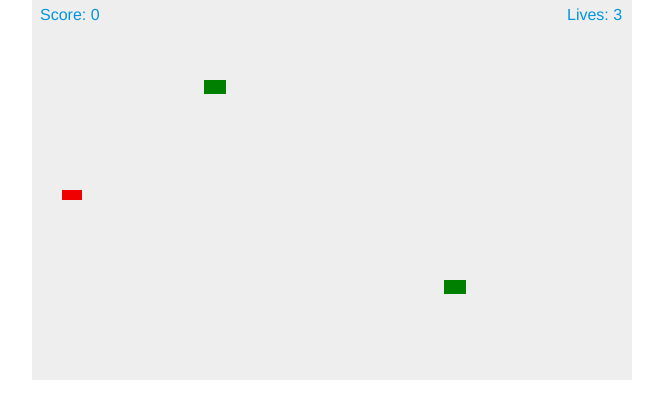
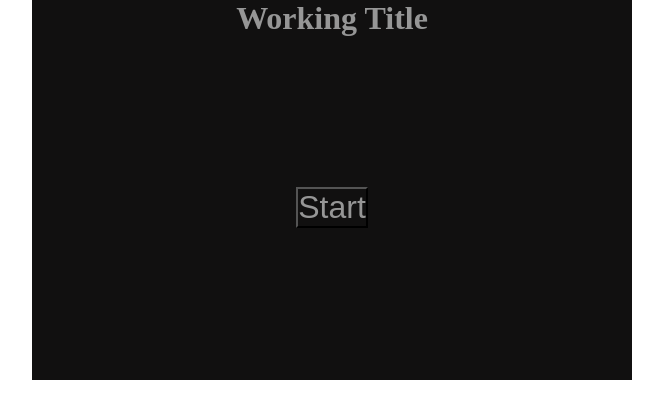
Before and after one commit to nrasku/JSGames, a plain HTML site: page spaceInvaders.html in a window 1280 px wide. Shown: the whole page, without its empty margins (308-971 px from the left). Drawn offline with Linux system fonts and the light colour scheme.

Commit message:
Start screen, explosion hue by entity colour and small improvements

```diff
--- a/ammo/basicMissile.js
+++ b/ammo/basicMissile.js
@@ -1,8 +1,8 @@
 const MISSILE_HEIGHT = 2;
 const MISSILE_WIDTH = 5;
-const MISSILE_SPEED = 3;
+const MISSILE_SPEED = 5;
 const MISSILE_COLOUR = "red";
-const MISSILE_FIRE_RATE = 50;
+const MISSILE_FIRE_RATE = 150;
 
 function BasicMissile(parameters){
     let params = Object.assign(parameters, {height: MISSILE_HEIGHT, width: MISSILE_WIDTH, speed: MISSILE_SPEED,
--- /dev/null
+++ b/css/main.css
@@ -0,0 +1,27 @@
+* { padding: 0; margin: 0; }
+
+canvas {
+    background: rgb(17, 16, 16);
+    display: none;
+    margin: 0 auto;
+}
+
+div#start-screen {
+    background: rgb(17, 16, 16);
+    display: block;
+    margin: auto;
+    height: 380px;
+    width: 600px;
+    text-align: center;
+}
+
+div#start-screen h1 {
+    color: rgb(150, 150, 150)
+}
+
+div#start-screen input {
+    color: rgb(150, 150, 150);
+    background-color: rgb(17, 16, 16);
+    margin: 150px;
+    font-size: xx-large;
+}
--- a/enemies/enemy.js
+++ b/enemies/enemy.js
@@ -11,6 +11,7 @@ function Enemy(parameters) {
 
     this.timing = parameters.timing;
     this.colour = parameters.colour || STANDARD_COLOUR;
+    this.hue = parameters.hue || 0;
     this.onField = true
 }
 
--- a/enemies/shootingEnemy.js
+++ b/enemies/shootingEnemy.js
@@ -3,9 +3,10 @@ const SHOOTING_WIDTH = 14;
 const SHOOTING_HEIGHT = 10;
 const SHOOTING_SPEED = 1;
 const SHOOTER_COLOUR = "#00478A";
+const SHOOTER_HUE = 240;
 
 function ShootingEnemy(parameters){
-    let params = Object.assign(parameters, {height: SHOOTING_HEIGHT, width: SHOOTING_WIDTH, speed: SHOOTING_SPEED, colour: SHOOTER_COLOUR})
+    let params = Object.assign(parameters, {height: SHOOTING_HEIGHT, width: SHOOTING_WIDTH, speed: SHOOTING_SPEED, colour: SHOOTER_COLOUR, hue: SHOOTER_HUE});
 
     Enemy.call(this, params);
 
--- a/enemies/standardEnemy.js
+++ b/enemies/standardEnemy.js
@@ -2,9 +2,10 @@ const STANDARD_TIMER = _.range(1, 21);
 const STANDARD_HEIGHT = 14;
 const STANDARD_WIDTH = 22;
 const STANDARD_SPEED = 2;
+const STANDARD_HUE = 120;
 
 function StandardEnemy(parameters){
-    let params = Object.assign(parameters, {height: STANDARD_HEIGHT, width: STANDARD_WIDTH, speed: STANDARD_SPEED})
+    let params = Object.assign(parameters, {height: STANDARD_HEIGHT, width: STANDARD_WIDTH, speed: STANDARD_SPEED, hue: STANDARD_HUE});
 
     Enemy.call(this, params);
 }
--- a/enemies/zigzagEnemy.js
+++ b/enemies/zigzagEnemy.js
@@ -5,9 +5,10 @@ const X_SPEED = 2;
 const Y_SPEED = 1;
 const VERTICAL_MOVEMENT = 40;
 const ZIG_ZAG_COLOUR = "purple"
+const ZIG_ZAG_HUE = 300;
 
 function ZigZagEnemy(parameters){
-    let params = Object.assign(parameters, {height: ZIG_ZAG_HEIGHT, width: ZIG_ZAG_WIDTH, colour: ZIG_ZAG_COLOUR})
+    let params = Object.assign(parameters, {height: ZIG_ZAG_HEIGHT, width: ZIG_ZAG_WIDTH, colour: ZIG_ZAG_COLOUR, hue: ZIG_ZAG_HUE});
 
     Enemy.call(this, params);
 
--- a/explosionParticles.js
+++ b/explosionParticles.js
@@ -1,11 +1,10 @@
 var particles = [];
-var hue = 120;
 
-function random( min, max ) {
+function random(min, max) {
 	return Math.random() * ( max - min ) + min;
 }
 
-function Particle(x, y) {
+function Particle(x, y, hue) {
 	this.x = x;
 	this.y = y;
 
@@ -51,9 +50,9 @@ Particle.prototype.draw = function() {
 	ctx.stroke();
 }
 
-function explode(x, y) {
+function explode(x, y, hue) {
   	let particleCount = 30;
   	while(particleCount--) {
-  		particles.push(new Particle(x, y));
+  		particles.push(new Particle(x, y, hue));
   	}
 }
--- a/ship.js
+++ b/ship.js
@@ -1,3 +1,5 @@
+const SHIP_HUE = 0;
+
 function Ship(x, y) {
 	this.x = x;
 	this.y = y;
@@ -59,7 +61,7 @@ Ship.prototype.hitByEnemy = function(enemy, enemyArray, index) {
 		this.lives -= 1;
 		this.touchable = false;
 		this.blinkTimer = new Date();
-		explode(enemy.x, enemy.y);
+		explode(this.x, this.y, SHIP_HUE);
 		enemy.onField = false;
 		if(!this.lives) {
 			gameOver = true;
@@ -76,8 +78,9 @@ Ship.prototype.canFire = function() {
 }
 
 Ship.prototype.fire = function() {
+	let bow = this.x + this.width;
 	let missile = {
-		x: this.x,
+		x: bow,
 		y: this.y + this.height/2,
 	};
 	this.missiles.push(new BasicMissile(missile));
--- a/spaceInvaders.html
+++ b/spaceInvaders.html
@@ -3,6 +3,7 @@
 <head>
     <meta charset="utf-8" />
 	<title>Gamedev Canvas Workshop</title>
+	<link rel="stylesheet" href="./css/main.css">
 	<script type="text/javascript" src="./underscore-min.js"></script>
 	<script type="text/javascript" src="./helpers.js"></script>
     <script type="text/javascript" src="./explosionParticles.js"></script>
@@ -14,18 +15,20 @@
 	<script type="text/javascript" src="./enemies/standardEnemy.js"></script>
 	<script type="text/javascript" src="./enemies/zigzagEnemy.js"></script>
 	<script type="text/javascript" src="./enemies/shootingEnemy.js"></script>
-    <style>
-    	* { padding: 0; margin: 0; }
-    	canvas { background: #eee; display: block; margin: 0 auto; }
-    </style>
 </head>
 <body>
 
+<div id="start-screen">
+  <h1>Working Title</h1>
+  <input id="start-button" type="button" value="Start"/>
+</div>
 <canvas id="myCanvas" width="600" height="380"></canvas>
 
 <script>
 	var canvas = document.getElementById("myCanvas");
 	var ctx = canvas.getContext("2d");
+
+	var gameStarted = false;
 
 	var start = new Date();
 	var score = 0;
@@ -66,6 +69,14 @@
 
 	document.addEventListener("keydown", keyDownHandler, false);
 	document.addEventListener("keyup", keyUpHandler, false);
+	document.getElementById("start-button").addEventListener("click", startGame, false);
+
+	function startGame(e) {
+		document.getElementById("start-screen").style.display = "none";
+		document.getElementById("myCanvas").style.display = "block";
+
+		gameStarted = true;
+	}
 
 	function keyDownHandler(e) {
 		if(e.key == "Up" || e.key == "ArrowUp") {
@@ -149,7 +160,7 @@
 			if(!enemy.onField || !missile.onField) {
 				continue;
 			} else if(enemy.isHit(missile)) {
-				explode(enemy.x, enemy.y);
+				explode(enemy.x, enemy.y, enemy.hue);
 				enemy.onField = false;
 				missile.onField = false;
 				score += 1;
@@ -296,6 +307,7 @@
 	}
 
 	function loop() {
+		if(gameStarted) {
 			ctx.clearRect(0, 0, canvas.width, canvas.height);
 			drawMissiles();
 			drawEnemies();
@@ -314,6 +326,7 @@
 			}
 			ship.draw();
 			isGameWon();
+		}
 		requestAnimationFrame(loop);
 	}
 
```
Lines whose indentation alone changed are shown as unchanged.
